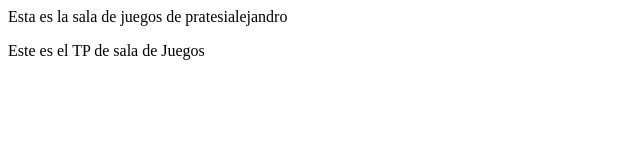
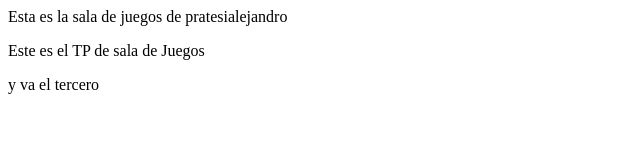
Before and after one commit to AlejandroPratesi/AlejandroPratesi-Sala-de-juegos-2019-, an Angular app: page / in a window 1280 px wide. Shown: the top 160 px of the page, without its empty margins (0-640 px from the left). Built offline with nearby package versions, Linux system fonts and the light colour scheme.

Commit message:
Tercero commit desde Axton

```diff
--- a/src/app/app.component.html
+++ b/src/app/app.component.html
@@ -3,3 +3,6 @@ Esta es la sala de juegos de {{title}}
 <p>
     Este es el TP de sala de Juegos
 </p>
+
+
+y va el tercero
```
